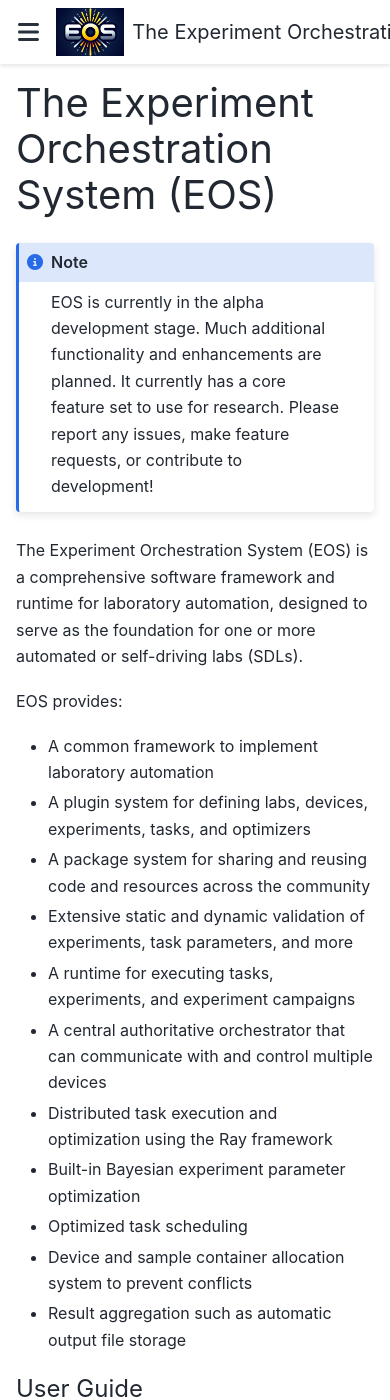
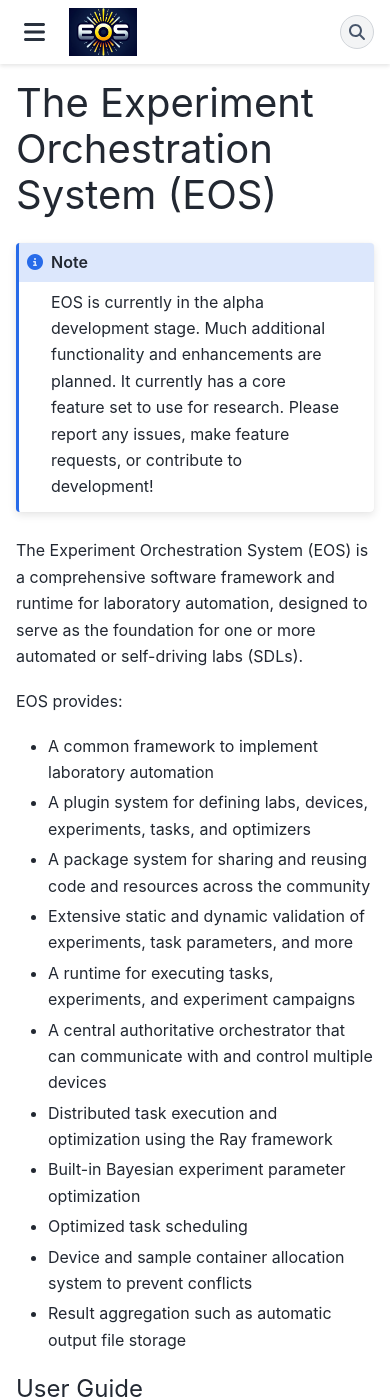
Before and after one commit to baykalcem/eos, a Sphinx documentation site: the page built from docs/index.rst, in a window 390 px wide and 1400 px high. Built offline with Sphinx 7.4.7 and the PyData theme 0.15.4, drawn with Linux system fonts in a browser that asks for light colours.

Commit message:
Fix docs website display on mobile devices, resolve docs build warnings

```diff
--- a/docs/_static/custom.css
+++ b/docs/_static/custom.css
@@ -1,3 +1,9 @@
 .bd-page-width {
   max-width: 100rem;  /* default is 88rem */
 }
+
+@media screen and (max-width: 541px) {
+    .title.logo__title {
+        display: none;
+    }
+}
--- a/docs/conf.py
+++ b/docs/conf.py
@@ -12,7 +12,6 @@
 release = "0.4.0"
 
 extensions = [
-    "sphinx.ext.autosectionlabel",
     "sphinx.ext.autodoc",
     "sphinx.ext.napoleon",
     "sphinx_design",
```
